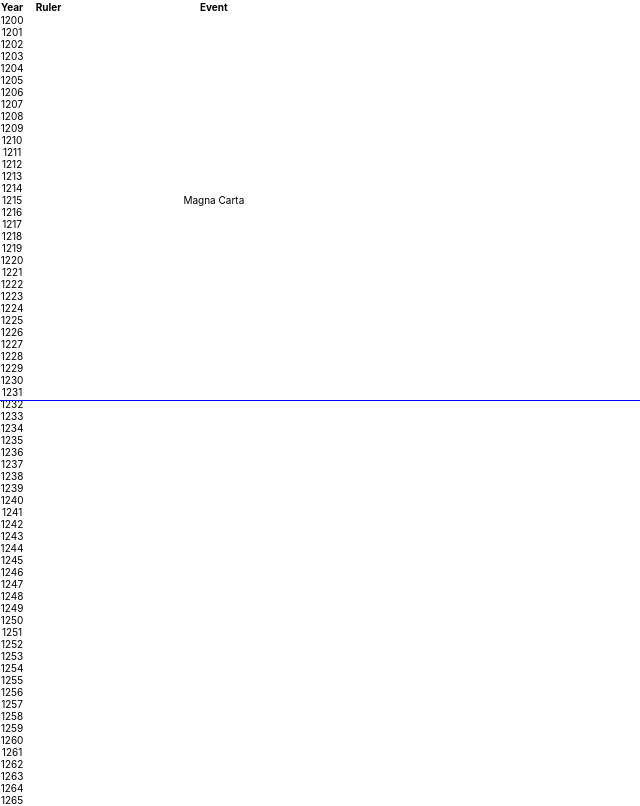
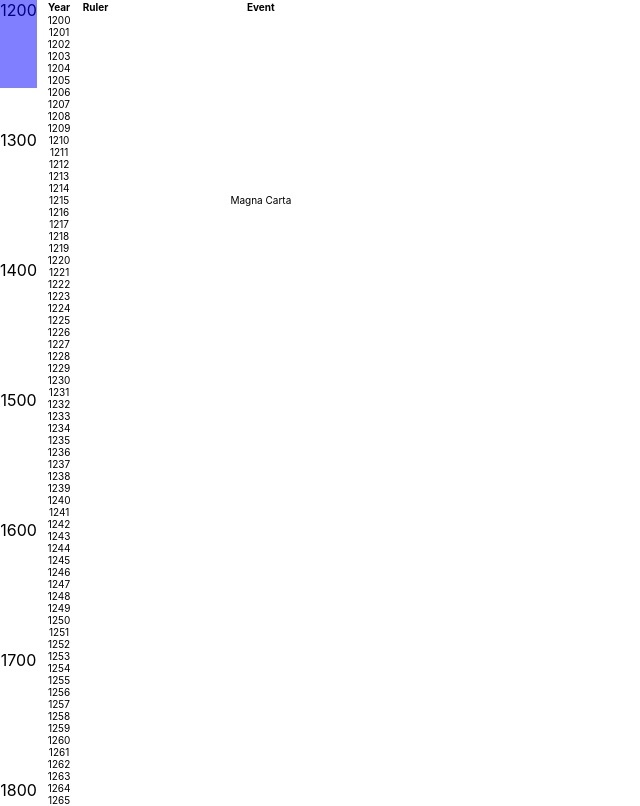
Before and after one commit to jarmop/history, a React (Create React App) app: page / in a window 1280 px wide. Shown: the top 806 px of the page, without its empty margins (0-640 px from the left). Built offline with nearby package versions, Linux system fonts and the light colour scheme.

Commit message:
Add scrollbar.

```diff
--- a/src/components/App.module.css
+++ b/src/components/App.module.css
@@ -1,20 +1,5 @@
 .app {
   text-align: center;
-  font-size: 10px;
+  display: flex;
+  flex-direction: row;
 }
-
-.line {
-  position: fixed;
-  height: 1px;
-  background-color: blue;
-  width: 100%;
-  top: 50%;
-}
-
-table {
-  border-collapse: collapse;
-}
-
-td {
-  padding: 0;
-}
--- a/src/components/App.tsx
+++ b/src/components/App.tsx
@@ -1,33 +1,15 @@
-import React from 'react';
+import React, {useState} from 'react';
 import styles from './App.module.css';
-import * as england from '../data/england';
+import Window from './Window';
+import Scrollbar from './Scrollbar';
 
 const App: React.FC = () => {
-    const startYear = 1200;
-    const endYear = 1800;
-    const years = Array.from({length: endYear - startYear}, (value, index) => startYear + index);
+    const [windowTimeSpan, setWindowTimeSpan] = useState({startYear: 0, endYear: 0});
 
     return (
         <div className={styles.app}>
-            <div className={styles.line}></div>
-            <table>
-                <thead>
-                    <tr>
-                        <th>Year</th>
-                        <th>Ruler</th>
-                        <th>Event</th>
-                    </tr>
-                </thead>
-                <tbody>
-                    {years.map(year =>
-                        <tr key={year}>
-                            <td>{year}</td>
-                            <td>{england.getRulerName(year)}</td>
-                            <td>{england.getEventName(year)}</td>
-                        </tr>
-                    )}
-                </tbody>
-            </table>
+            <Scrollbar startYear={1200} endYear={1800} windowTimeSpan={windowTimeSpan}/>
+            <Window startYear={1200} endYear={1800} onTimeSpanChange={setWindowTimeSpan}/>
         </div>
     );
 };
--- /dev/null
+++ b/src/components/Scrollbar.module.css
@@ -0,0 +1,17 @@
+.scrollbarContainer {
+    margin-right: 10px;
+}
+
+.scrollbar {
+    position: fixed;
+    height: 100%;
+    display: flex;
+    flex-direction: column;
+    justify-content: space-between;
+}
+
+.handle {
+    position: absolute;
+    background-color: blue;
+    opacity: 0.5;
+}
--- /dev/null
+++ b/src/components/Scrollbar.tsx
@@ -0,0 +1,39 @@
+import React, {useEffect, useState} from 'react';
+import styles from './Scrollbar.module.css';
+import {TimeSpan} from './Window';
+
+type ScrollbarProps = {
+    startYear: number,
+    endYear: number,
+    windowTimeSpan: TimeSpan,
+};
+
+const Scrollbar: React.FC<ScrollbarProps> = ({startYear, endYear, windowTimeSpan}) => {
+    const [scrollbarContainerWidth, setScrollbarWidth] = useState<number | undefined>(0);
+    const timeSpan = endYear - startYear;
+    const unitSize = 100;
+    const years = Array.from({length: timeSpan / unitSize}, (value, index) => startYear + index * unitSize);
+    const scrollbarDomObject =  React.createRef<HTMLDivElement>();
+
+    useEffect(() => {
+       setScrollbarWidth(scrollbarDomObject.current?.offsetWidth);
+    }, [scrollbarDomObject]);
+
+    return (
+        <div className={styles.scrollbarContainer} style={{width: scrollbarContainerWidth}}>
+            <div className={styles.scrollbar} ref={scrollbarDomObject}>
+                <div className={styles.handle} style={{
+                    width: scrollbarContainerWidth,
+                    top: (windowTimeSpan.startYear - startYear) / timeSpan * 100 + '%',
+                    height: (windowTimeSpan.endYear - windowTimeSpan.startYear) / timeSpan * 100 + '%',
+                }}></div>
+                {years.map(year =>
+                    <div key={year}>{year}</div>
+                )}
+                <div>{endYear}</div>
+            </div>
+        </div>
+    );
+};
+
+export default Scrollbar;
--- /dev/null
+++ b/src/components/Window.module.css
@@ -0,0 +1,11 @@
+.window {
+    font-size: 10px;
+}
+
+table {
+    border-collapse: collapse;
+}
+
+td {
+    padding: 0;
+}
--- /dev/null
+++ b/src/components/Window.tsx
@@ -0,0 +1,77 @@
+import React, {useEffect, useState} from 'react';
+import styles from './Window.module.css';
+import * as england from '../data/england';
+
+export type TimeSpan = {startYear: number, endYear: number};
+
+type OnTimeSpanChange = (timeSpan: TimeSpan) => void;
+
+type WindowProps = {
+    startYear: number,
+    endYear: number,
+    onTimeSpanChange: OnTimeSpanChange,
+};
+
+const Window: React.FC<WindowProps> = ({startYear, endYear, onTimeSpanChange}) => {
+    const [isScrollListenerInitialized, setScrollListenerInitialized] = useState(false);
+
+    const windowDomObject = React.createRef<HTMLTableSectionElement>();
+    const years = Array.from({length: endYear - startYear}, (value, index) => startYear + index);
+
+    useEffect(() => {
+        if (isScrollListenerInitialized) {
+            return;
+        }
+
+        const tableRows: HTMLCollection | undefined = windowDomObject.current?.children;
+        const tableRowsLength = tableRows ? tableRows.length : 0;
+        if (tableRowsLength > 0) {
+            window.addEventListener('scroll', event => {
+                const viewPortBottomOffset = window.scrollY + window.innerHeight;
+                let startYear = 0;
+                let endYear = 0;
+                let startYearFound = false;
+                for (let i = 0; i < tableRowsLength; i++) {
+                    const tableRowOffset = (tableRows?.item(i) as HTMLElement)?.offsetTop;
+                    if (!startYearFound && tableRowOffset && tableRowOffset > window.scrollY) {
+                        const yearText = tableRows?.item(i)?.textContent;
+                        startYear = typeof yearText === 'string' ? parseInt(yearText) : 0;
+                        startYearFound = true;
+                    }
+                    if (startYearFound && tableRowOffset > viewPortBottomOffset) {
+                        const yearText = tableRows?.item(i)?.textContent;
+                        endYear = typeof yearText === 'string' ? parseInt(yearText) : 0;
+                        break;
+                    }
+                }
+                onTimeSpanChange({startYear, endYear});
+            });
+        }
+        setScrollListenerInitialized(true);
+    }, [isScrollListenerInitialized, setScrollListenerInitialized, windowDomObject, onTimeSpanChange]);
+
+    return(
+        <div className={styles.window}>
+            <table>
+                <thead>
+                <tr>
+                    <th>Year</th>
+                    <th>Ruler</th>
+                    <th>Event</th>
+                </tr>
+                </thead>
+                <tbody ref={windowDomObject}>
+                {years.map(year =>
+                    <tr key={year}>
+                        <td>{year}</td>
+                        <td>{england.getRulerName(year)}</td>
+                        <td>{england.getEventName(year)}</td>
+                    </tr>
+                )}
+                </tbody>
+            </table>
+        </div>
+    );
+};
+
+export default Window;
--- a/src/index.css
+++ b/src/index.css
@@ -5,4 +5,10 @@ body {
     sans-serif;
   -webkit-font-smoothing: antialiased;
   -moz-osx-font-smoothing: grayscale;
+  -ms-overflow-style: none; /* Hide scrollbar for IE and Edge */
 }
+
+/* Hide scrollbar for Chrome, Safari and Opera */
+body::-webkit-scrollbar {
+  display: none;
+}
```
